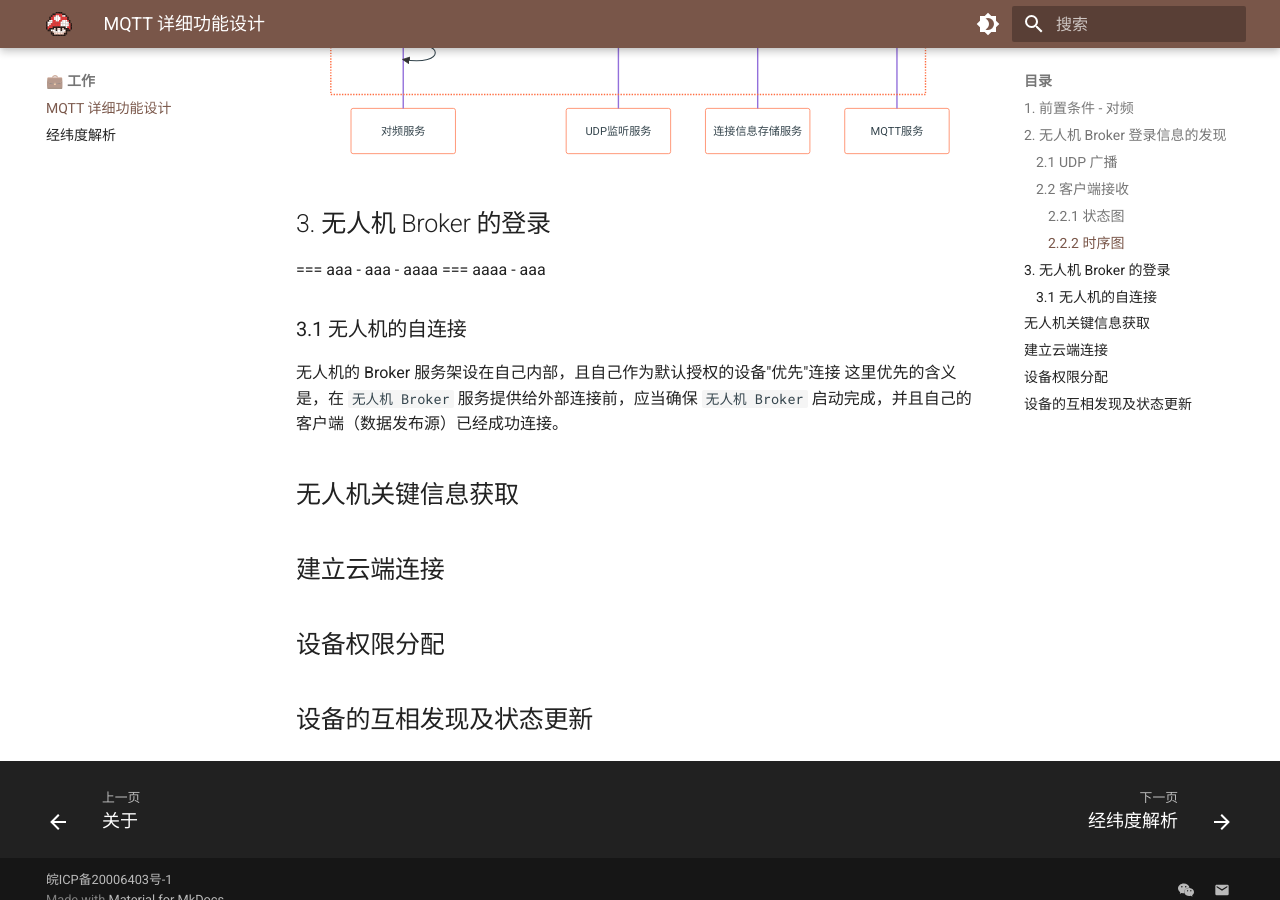
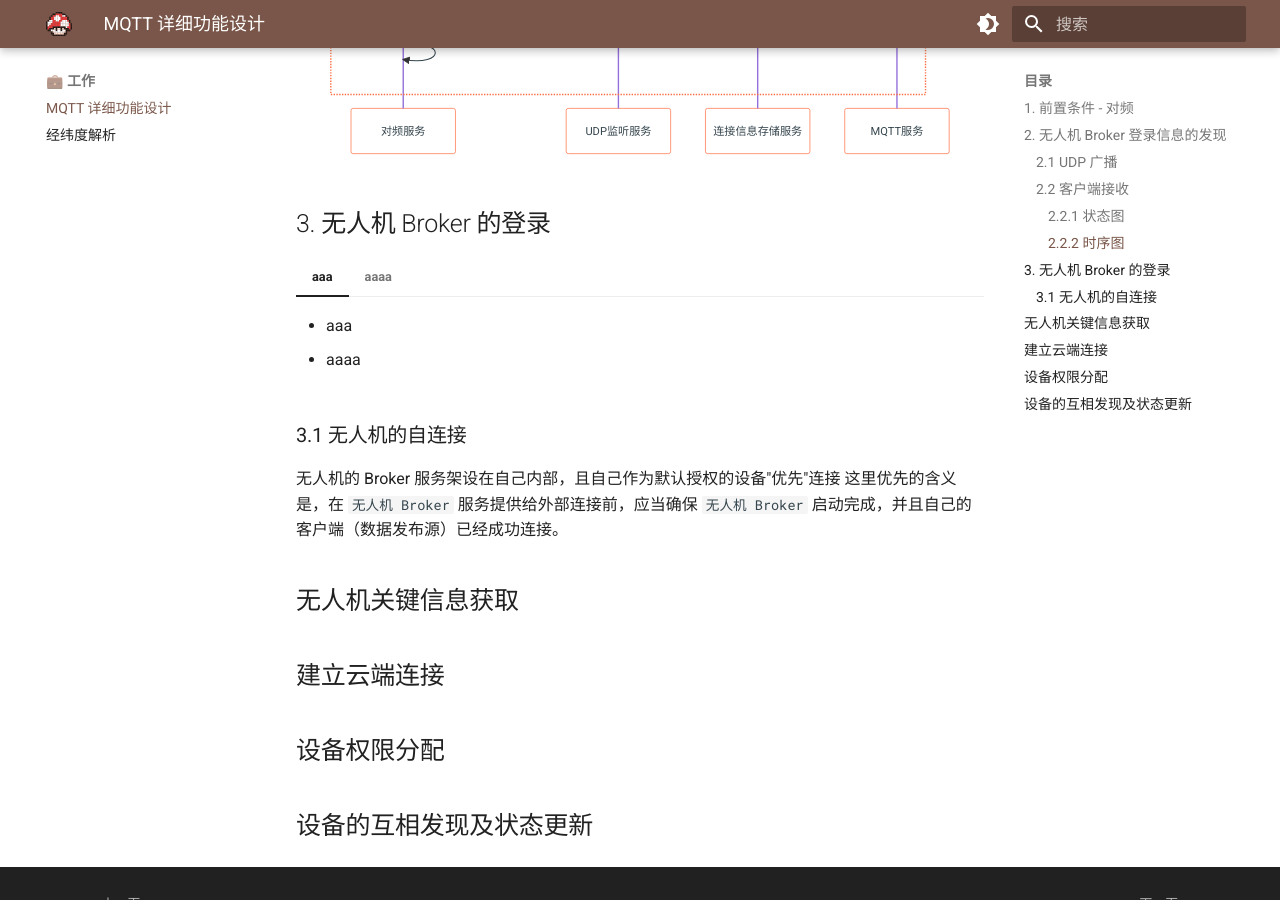
Before and after one commit to btONF/btonf.github.io, an MkDocs documentation site: the page built from docs/💼 工作/MQTT 详细功能设计.md, in a window 1280 px wide and 900 px high, scrolled down 4253 px. Built offline with MkDocs 1.6.1 and Material for MkDocs 9.7.7, drawn with Linux system fonts in a browser that asks for light colours.

Commit message:
开启md优化

````diff
--- a/docs/💼 工作/MQTT 详细功能设计.md
+++ b/docs/💼 工作/MQTT 详细功能设计.md
@@ -155,10 +155,10 @@ sequenceDiagram
 ```
 ## 3. 无人机 Broker 的登录
 
-=== aaa
+=== "aaa"
 	-  aaa
 	- aaaa
-=== aaaa
+=== "aaaa"
 	- aaa
 ### 3.1 无人机的自连接
 
--- a/mkdocs.yml
+++ b/mkdocs.yml
@@ -36,12 +36,9 @@ theme:
         - navigation.footer
         - content.code.copy
         - content.code.select
-        - content.code.annotate
 # Extensions
 markdown_extensions:
   - footnotes
-  # - attr_list
-  - admonition
   - pymdownx.arithmatex:
       generic: true
   - pymdownx.superfences
@@ -64,7 +61,8 @@ markdown_extensions:
         - name: mermaid
           class: mermaid
           format: !!python/name:pymdownx.superfences.fence_code_format
-
+  - pymdownx.tabbed:
+      alternate_style: true
   - toc:
       permalink: true
 
````
